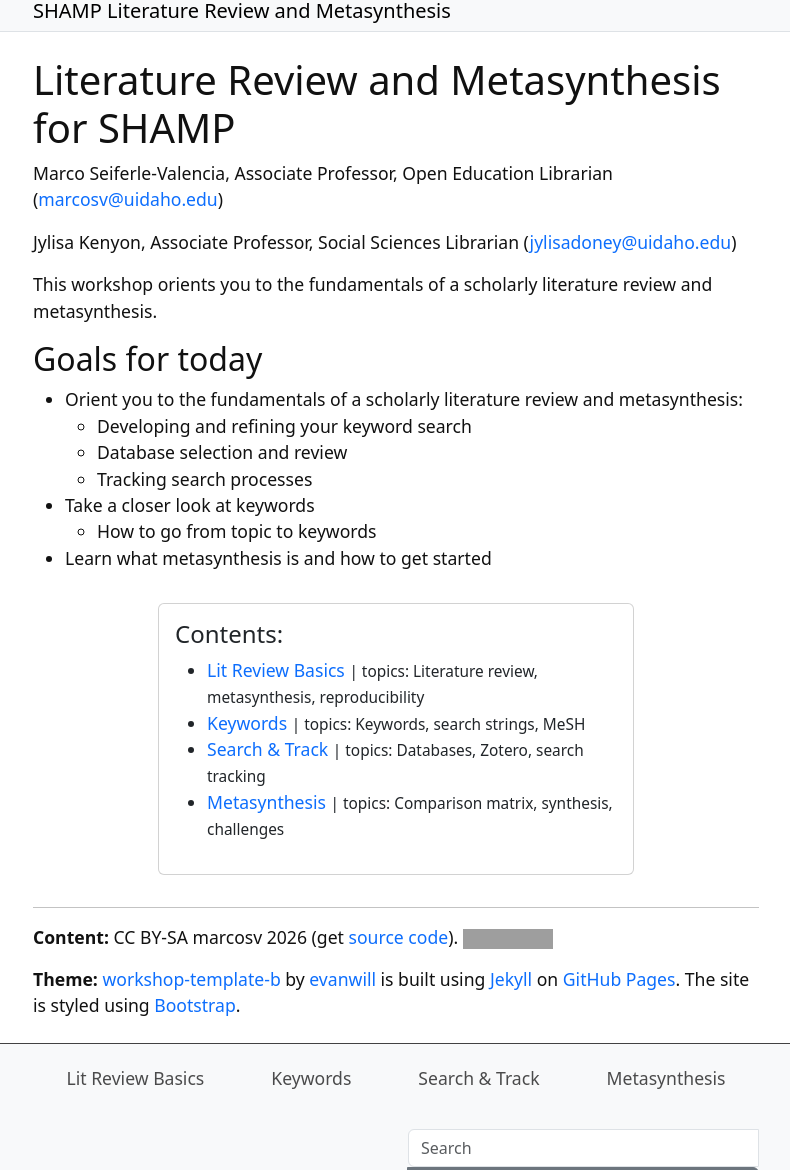
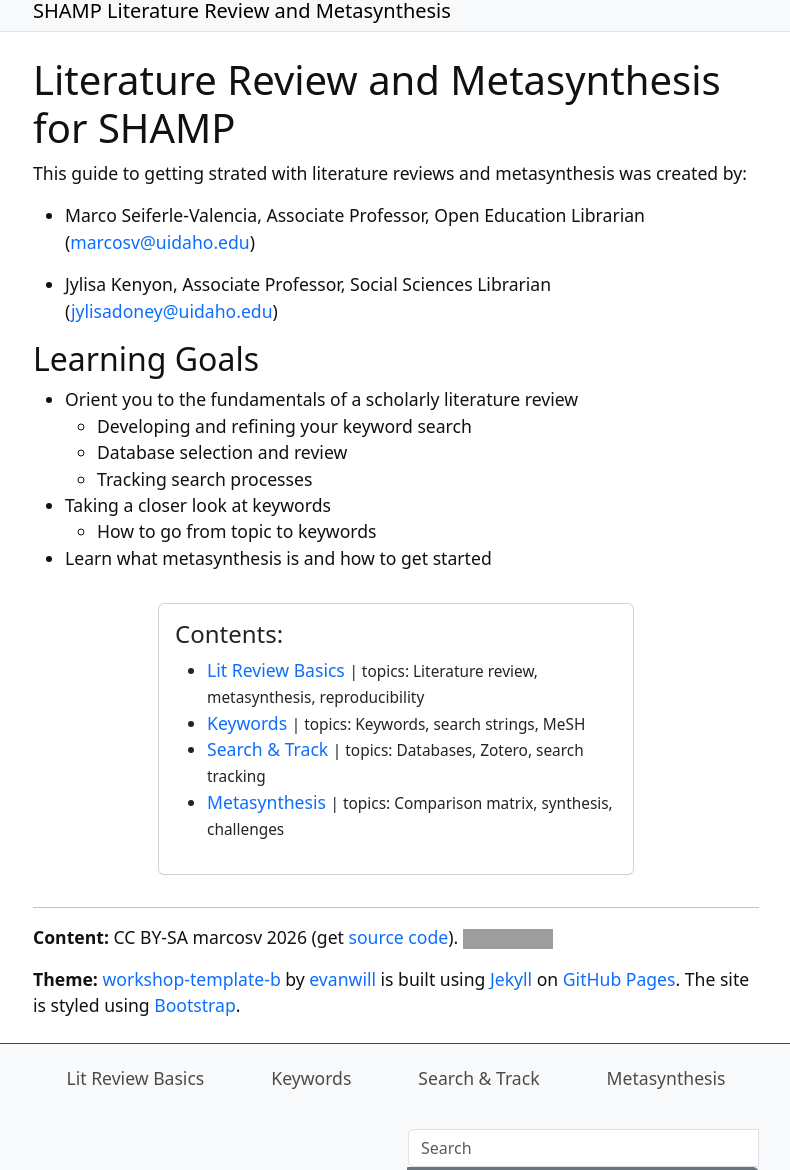
Before and after one commit to marcosvdotcom/SHAMP_meta, a Jekyll site: the page built from index.md, in a window 1280 px wide, cut to the strip 121-1291 px from the top of the page. Shown: the whole strip, without its empty margins (244-1034 px from the left). Built offline with Jekyll 4.4.1, drawn with Linux system fonts in a browser that asks for light colours; grey boxes are pictures that could not be loaded.

Commit message:
Update index.md

```diff
--- a/index.md
+++ b/index.md
@@ -5,19 +5,20 @@ layout: page
 
 # Literature Review and Metasynthesis for SHAMP
 
-Marco Seiferle-Valencia, Associate Professor, Open Education Librarian ([marcosv@uidaho.edu](mailto:marcosv@uidaho.edu))
+This guide to getting strated with literature reviews and metasynthesis was created by:
 
-Jylisa Kenyon, Associate Professor, Social Sciences Librarian ([jylisadoney@uidaho.edu](mailto:jylisadoney@uidaho.edu))
+- Marco Seiferle-Valencia, Associate Professor, Open Education Librarian ([marcosv@uidaho.edu](mailto:marcosv@uidaho.edu))
 
-This workshop orients you to the fundamentals of a scholarly literature review and metasynthesis.
+- Jylisa Kenyon, Associate Professor, Social Sciences Librarian ([jylisadoney@uidaho.edu](mailto:jylisadoney@uidaho.edu))
 
-## Goals for today
 
-- Orient you to the fundamentals of a scholarly literature review and metasynthesis:
+## Learning Goals
+
+- Orient you to the fundamentals of a scholarly literature review
   - Developing and refining your keyword search
   - Database selection and review
   - Tracking search processes
-- Take a closer look at keywords
+- Taking a closer look at keywords
   - How to go from topic to keywords
 - Learn what metasynthesis is and how to get started
 
```
